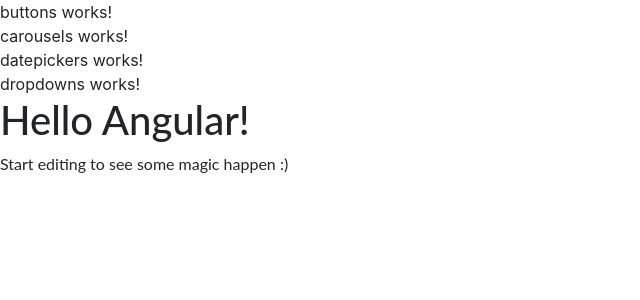
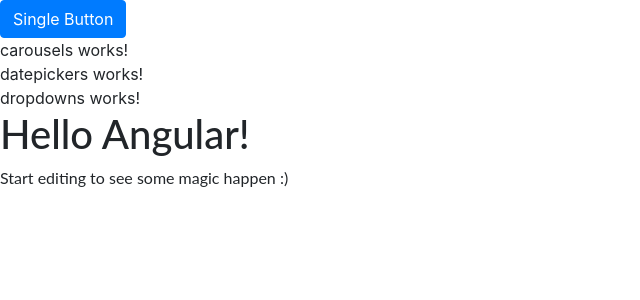
Before and after one commit to ImsirovicAjdin/angular-whse3c, an Angular app: page / in a window 1280 px wide. Shown: the top 300 px of the page, without its empty margins (0-640 px from the left). Built offline with nearby package versions, Linux system fonts and the light colour scheme.

Commit message:
Adding a simple button in ngx-bootstrap

```diff
--- a/src/app/app.module.ts
+++ b/src/app/app.module.ts
@@ -1,6 +1,7 @@
 import { NgModule } from '@angular/core';
 import { BrowserModule } from '@angular/platform-browser';
 import { FormsModule } from '@angular/forms';
+import { ButtonsModule } from 'ngx-bootstrap/buttons';
 
 import { AppComponent } from './app.component';
 import { HelloComponent } from './hello.component';
@@ -11,7 +12,7 @@ import { DatepickersComponent } from './datepickers/datepickers.component';
 import { DropdownsComponent } from './dropdowns/dropdowns.component';
 
 @NgModule({
-  imports:      [ BrowserModule, FormsModule ],
+  imports:      [ BrowserModule, FormsModule, ButtonsModule.forRoot() ],
   declarations: [
     AppComponent, HelloComponent,
     ButtonsComponent, CarouselsComponent, DatepickersComponent, DropdownsComponent ],
--- a/src/app/buttons/buttons.component.html
+++ b/src/app/buttons/buttons.component.html
@@ -1 +1,3 @@
-<div>buttons works!</div>
+<button type="button" class="btn btn-primary">
+  Single Button
+</button>
```
